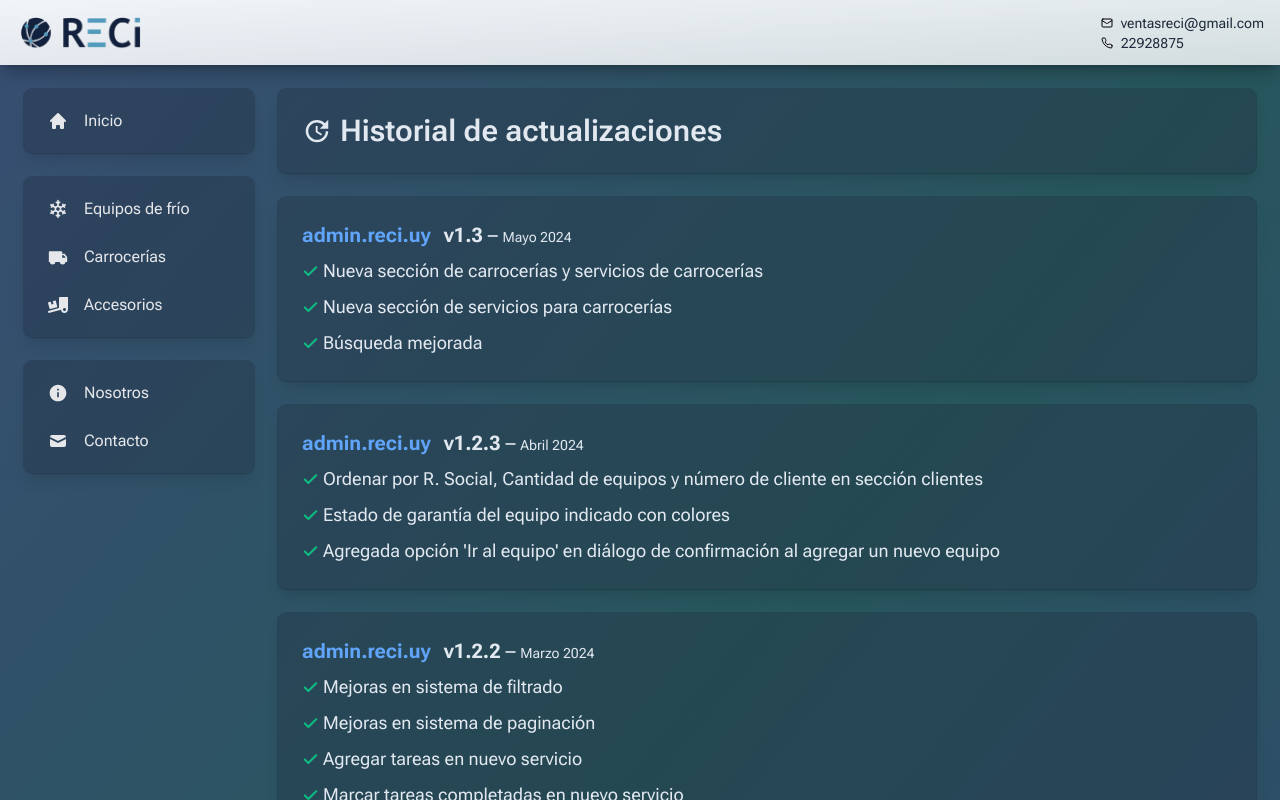
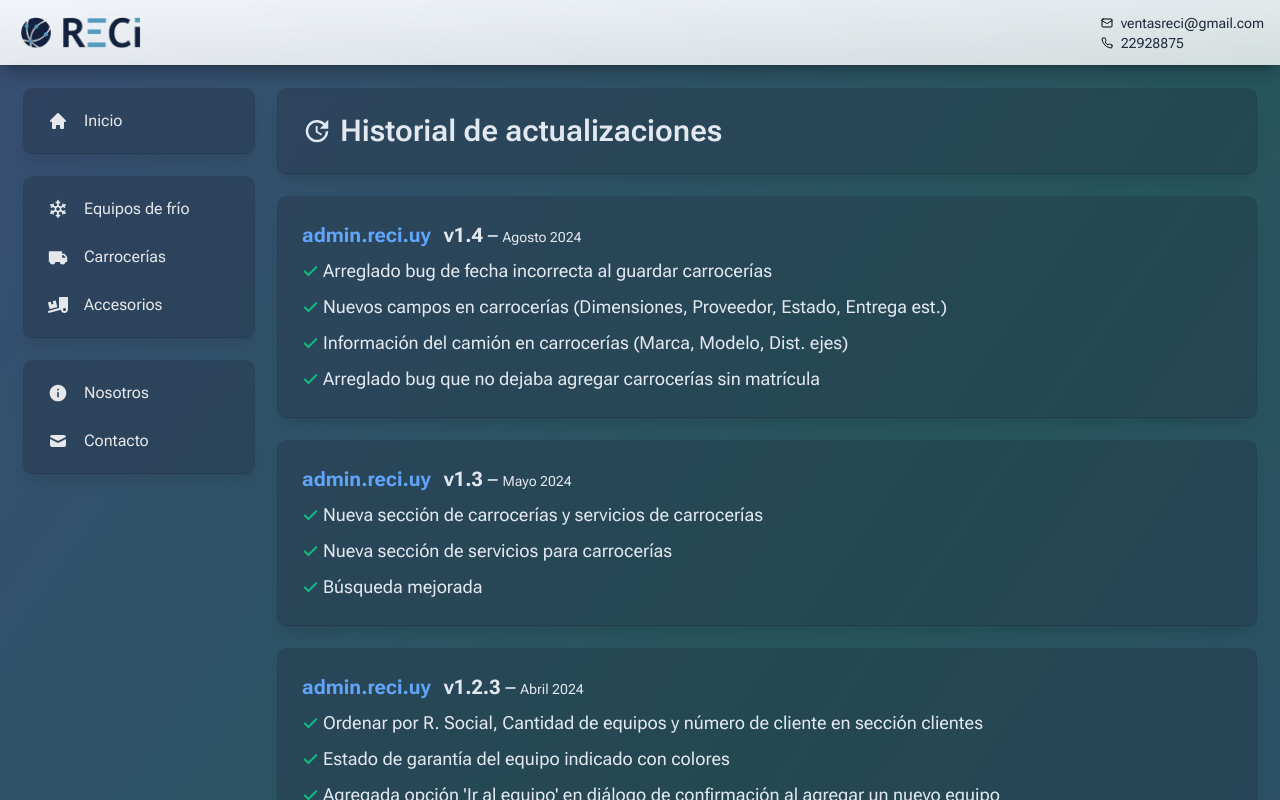
Before and after one commit to maurocig/reci-uy, a Next.js app: page /actualizaciones in a window 1280 px wide. Shown: the top 800 px of the page. Built offline with nearby package versions, Linux system fonts and the light colour scheme.

Commit message:
actualizaciones admin.reci.uy 1.4

```diff
--- a/app/actualizaciones/page.tsx
+++ b/app/actualizaciones/page.tsx
@@ -57,6 +57,34 @@ export default async function DevlogPage({}: DevlogPageProps) {
         <h2 className="flex items-center gap-2 text-3xl font-semibold">
           <MdUpdate /> Historial de actualizaciones{" "}
         </h2>
+      </Box>
+
+      {/* admin.reci.uy */}
+      <Box className="w-full">
+        <h3 className="mb-2 inline text-xl">
+          <b>
+            <span className="mr-2 text-blue-400">admin.reci.uy</span> v1.4
+          </b>{" "}
+          – <span className="text-sm">Agosto 2024</span>
+        </h3>{" "}
+        <ul className="space-y-2 text-lg">
+          {[
+            {
+              text: "Arreglado bug de fecha incorrecta al guardar carrocerías",
+            },
+            {
+              text: "Nuevos campos en carrocerías (Dimensiones, Proveedor, Estado, Entrega est.)",
+            },
+            {
+              text: "Información del camión en carrocerías (Marca, Modelo, Dist. ejes)",
+            },
+            {
+              text: "Arreglado bug que no dejaba agregar carrocerías sin matrícula",
+            },
+          ].map((item) => (
+            <DevlogItem key={item.text} text={item.text} />
+          ))}
+        </ul>
       </Box>
 
       {/* admin.reci.uy */}
```
